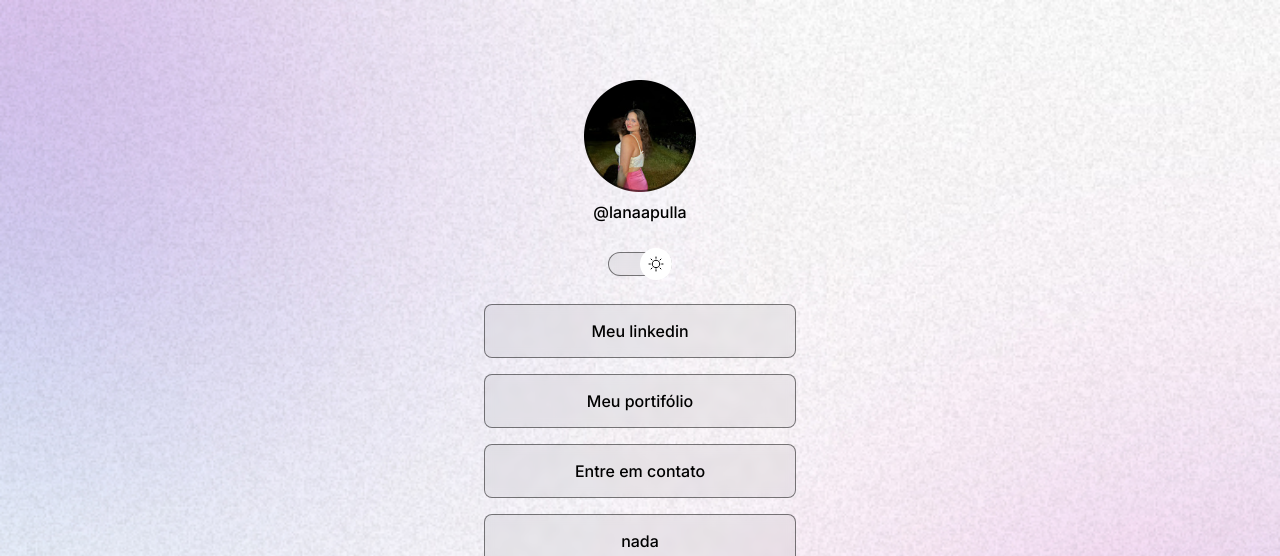
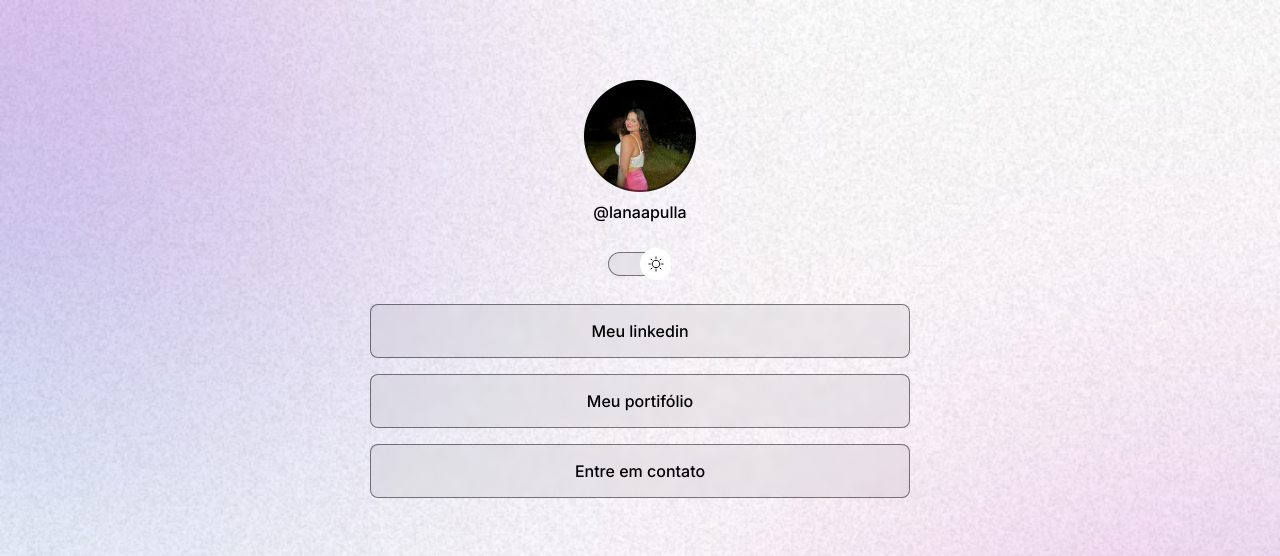
Before and after one commit to LanaPulla/kellylinks, a plain HTML site: page projeto.html in a window 1280 px wide. Shown: the top 556 px of the page. Drawn offline with nearby package versions, Linux system fonts and the light colour scheme.

Commit message:
add container changes

```diff
--- a/projeto.html
+++ b/projeto.html
@@ -42,9 +42,6 @@
             <a href= "https://wa.me/qr/NH6CFH4OYAVKM1" target="_blank"> Entre em contato</a>
             </li>
 
-            <li>
-                <a href= "#" target="_blank"> nada</a>
-             </li>
         </ul>
 
         <div id="social-links">
--- a/style.css
+++ b/style.css
@@ -33,7 +33,8 @@ body * {
 }
 
 #container {
-    width: 360px;
+    width: 100%;
+    max-width: 588px;
     margin: 56px auto 0px;
     padding: 0 24px;
 }
```
